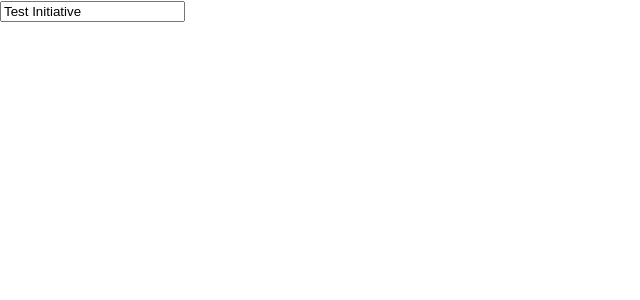
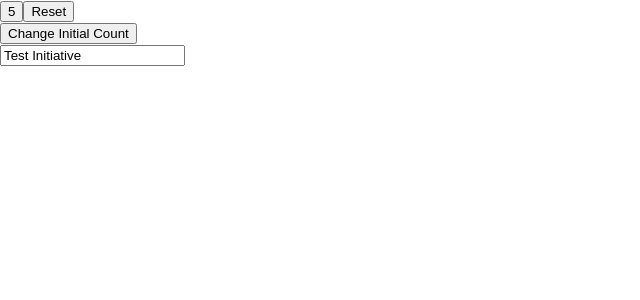
Before and after one commit to ImElan/husky-testing, a React (Create React App) app: page / in a window 1280 px wide. Shown: the top 300 px of the page, without its empty margins (0-640 px from the left). Built offline with nearby package versions, Linux system fonts and the light colour scheme.

Commit message:
another log

```diff
--- a/src/App.js
+++ b/src/App.js
@@ -10,8 +10,10 @@ function App() {
     };
     return (
         <>
-            {/* <Counter initialCount={initialCount} />
-			<button onClick={handleChangeInitialCount}>Change Initial Count</button> */}
+            <Counter initialCount={initialCount} />
+            <button type="button" onClick={handleChangeInitialCount}>
+                Change Initial Count
+            </button>
             <Input initialValue="Test Initiative" />
         </>
     );
```
